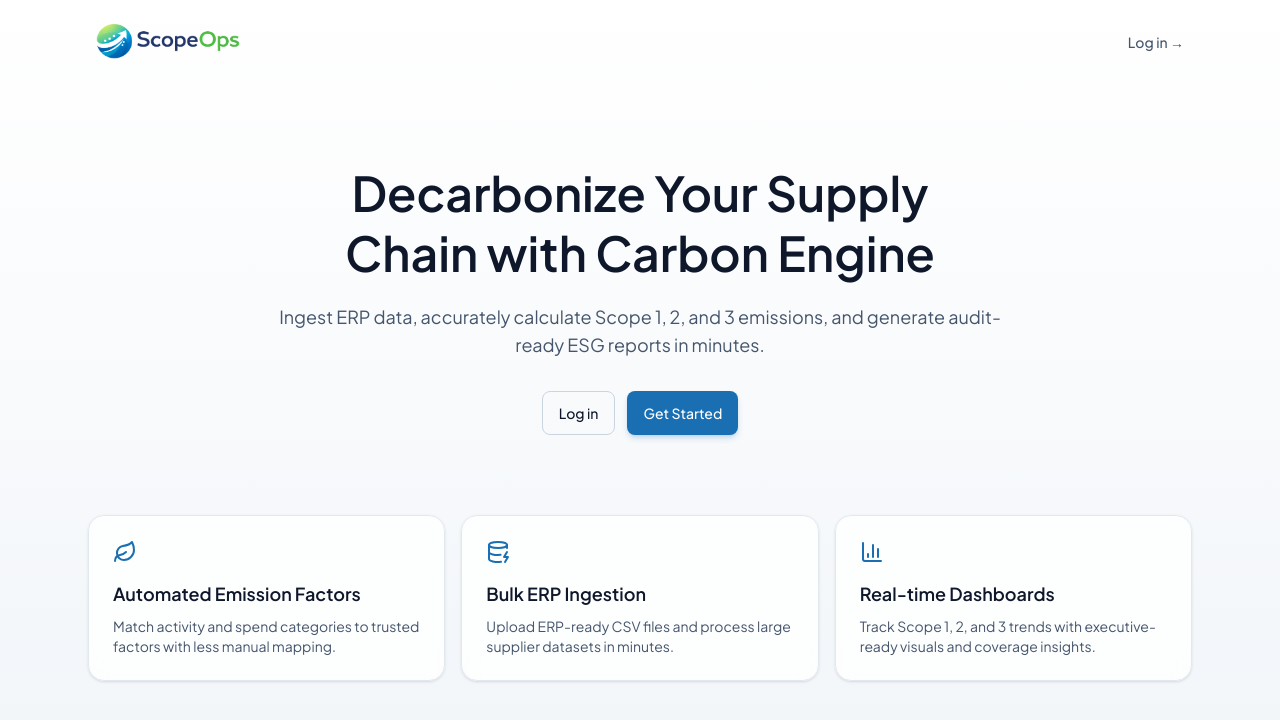
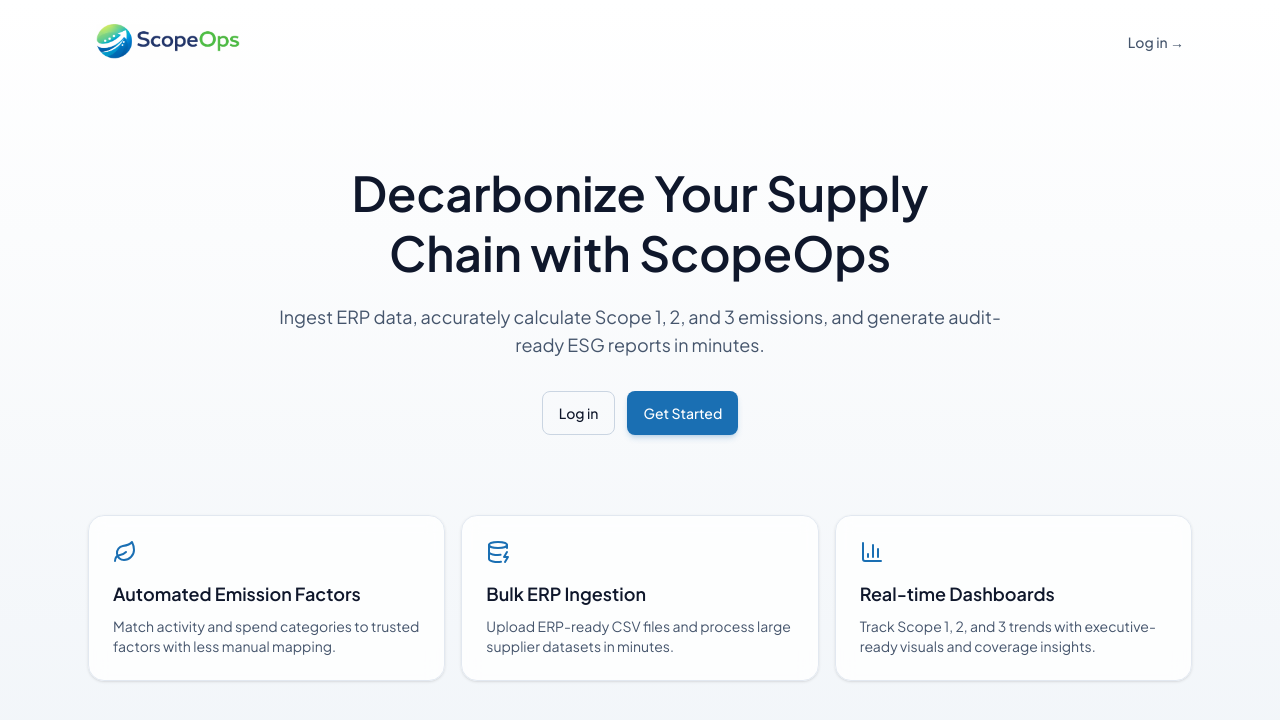
Before and after one commit to adewoye-saheed-dML/scopeops_fe, a Next.js app: page / in a window 1280 px wide. Shown: the top 720 px of the page. Built offline with nearby package versions, Linux system fonts and the light colour scheme; no server answers.

Commit message:
name changed

```diff
--- a/src/app/page.tsx
+++ b/src/app/page.tsx
@@ -58,7 +58,7 @@
       <section className="mx-auto max-w-6xl px-6 pb-20 pt-16 sm:pt-20">
         <div className="mx-auto max-w-3xl text-center">
           <h1 className="text-balance text-4xl font-semibold leading-tight text-slate-900 dark:text-scope-text sm:text-5xl">
-            Decarbonize Your Supply Chain with Carbon Engine
+            Decarbonize Your Supply Chain with ScopeOps
           </h1>
           <p className="mt-5 text-pretty text-base text-slate-600 dark:text-scope-textMuted sm:text-lg">
             Ingest ERP data, accurately calculate Scope 1, 2, and 3 emissions, and generate
```
